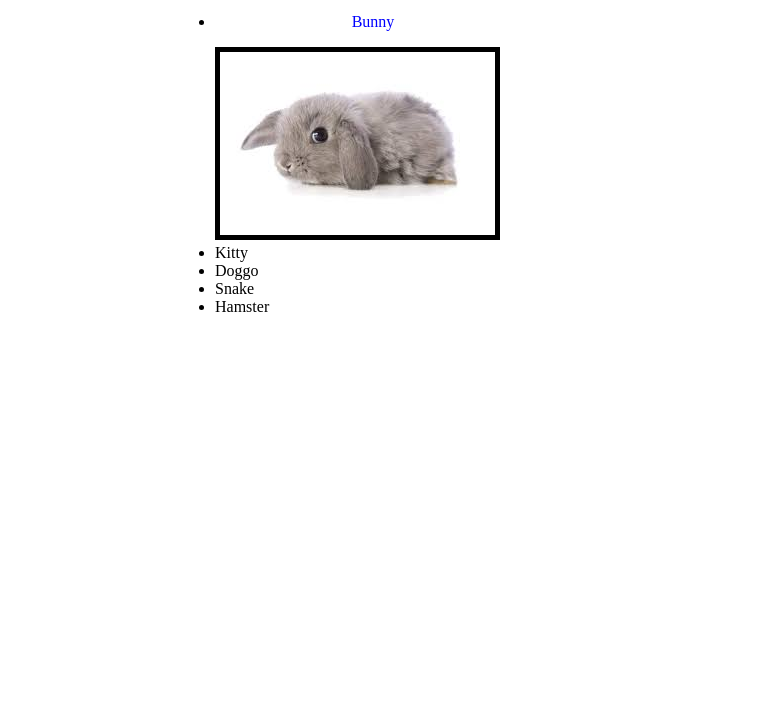
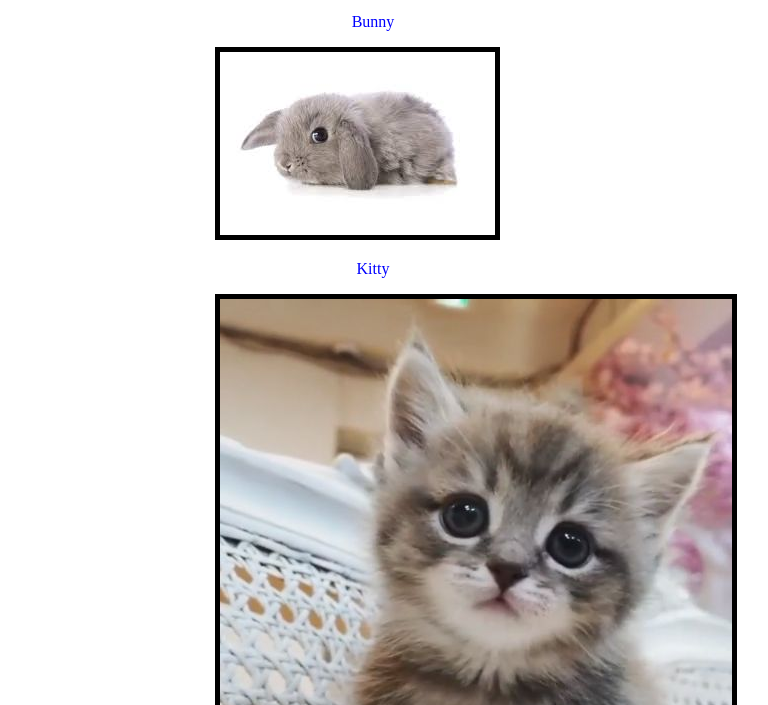
Before and after one commit to StollerSystem/animal_shelter_page, a plain HTML site: page index.html in a window 1280 px wide. Shown: the part 95-800 px from the top of the page, without its empty margins (287-1055 px from the left). Drawn offline with Linux system fonts and the light colour scheme.

Commit message:
added all animal pictures
Co-authored-by Drew Lockhart <drewmlockhart@gmail.com>

```diff
--- a/css/styles.css
+++ b/css/styles.css
@@ -15,11 +15,12 @@ img {
 }
 
 ul {
+  list-style: none;
   width: 25%;
   margin: auto;
 }
 
-p {
+.animals p {
   text-align: center;
   text-emphasis-style: bold;
   color: blue;
--- a/index.html
+++ b/index.html
@@ -6,17 +6,13 @@
 </head>
 <body>
   <h1 class="text1">Here is the current list of friends for adoption:</h1>
-  <div class="aniamls">
+  <div class="animals">
     <ul>
-      <li><p>Bunny</p>
-      <img src="BUNNY1.jpg">
-      </li>
-
-
-      <li>Kitty</li>
-      <li>Doggo</li>
-      <li>Snake</li>
-      <li>Hamster</li>
+      <li><p>Bunny</p><img src="BUNNY1.jpg"></li>
+      <li><p>Kitty</p><img src="KITTY1.jpg"></li>
+      <li><p>Doggo</p><img src="PUPPER1.jpg"></li>
+      <li><p>Snake</p><img src="SNAKE1.png"></li>
+      <li><p>Hamster</p><img src="HAMSTER1.png"></li>
     </ul>
   </div>
 
```
